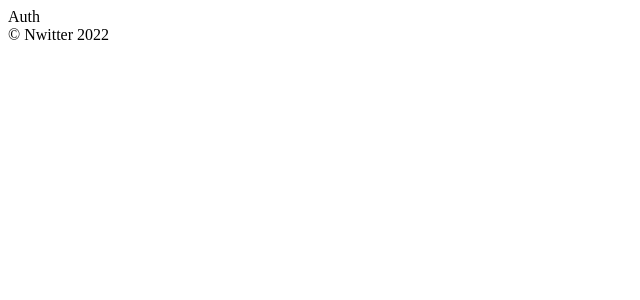
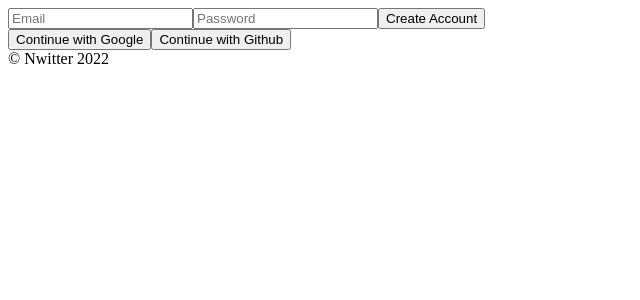
Before and after one commit to khoon0608/nwitter, a React (Create React App) app: page / in a window 1280 px wide. Shown: the top 300 px of the page, without its empty margins (0-640 px from the left). Built offline with nearby package versions, Linux system fonts and the light colour scheme.

Commit message:
2.3 계정생성

```diff
--- a/src/routes/Auth.jsx
+++ b/src/routes/Auth.jsx
@@ -1,11 +1,73 @@
 /** @format */
 
-import React from "react";
+import React, { useState } from "react";
+import {
+  createUserWithEmailAndPassword,
+  signInWithEmailAndPassword,
+} from "firebase/auth";
+import { authService } from "fBase";
 
 const Auth = () => {
+  const [email, setEmail] = useState("");
+  const [password, setPassword] = useState("");
+  const [newAccount, setNewAccount] = useState(true);
+  const onChange = (event) => {
+    const {
+      target: { name, value },
+    } = event;
+
+    if (name === "email") setEmail(value);
+    else if (name === "password") setPassword(value);
+  };
+  const onSubmit = async(event) => {
+    event.preventDefault();
+    try{
+      let data = null;
+      if (newAccount) {
+         data = await createUserWithEmailAndPassword(
+          authService,
+          email,
+          password
+        )
+        // create account
+      } else {
+         data = await signInWithEmailAndPassword(
+          authService,
+          email,
+          password
+        )
+        // log in
+      }
+      console.log(data);
+    } catch(error) {
+      console.log(error);
+    }
+  };
   return (
     <div>
-      <span>Auth</span>
+      <form onSubmit={onSubmit}>
+        <input
+          name='email'
+          type='email'
+          placeholder='Email'
+          required
+          value={email}
+          onChange={onChange}
+        />
+        <input
+          name='password'
+          type='text'
+          placeholder='Password'
+          required
+          value={password}
+          onChange={onChange}
+        />
+        <button> {newAccount ? "Create Account" : "Log In"} </button>
+      </form>
+      <div>
+        <button>Continue with Google</button>
+        <button>Continue with Github</button>
+      </div>
     </div>
   );
 };
```
